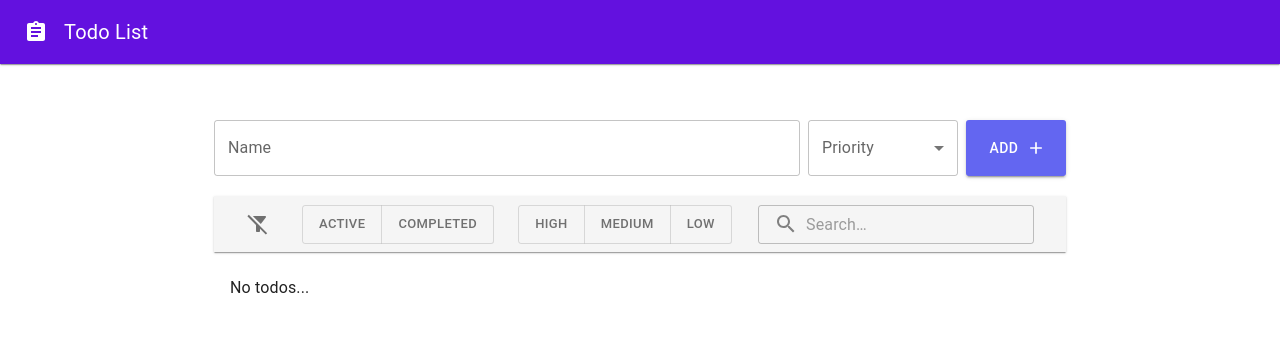
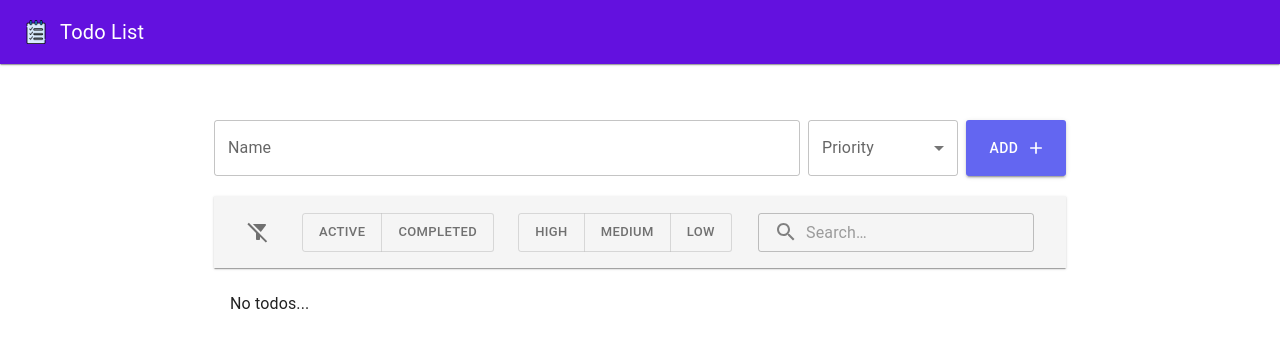
Before and after one commit to Karinkaaa/todo-list, a React (Create React App) app: page / in a window 1280 px wide. Shown: the top 348 px of the page. Built offline with nearby package versions, Linux system fonts and the light colour scheme.

Commit message:
updated icon and added logo

```diff
--- a/src/components/filters/TodoFilters.tsx
+++ b/src/components/filters/TodoFilters.tsx
@@ -20,7 +20,7 @@ export const TodoFilters: React.FC<Props> = ({ filters }) => {
       alignItems="center"
       bgcolor="whitesmoke"
       boxShadow={1}
-      py={1}
+      py={2}
       px={4}
       mb={1}
       sx={(theme) => ({
--- a/src/components/toolbar/TodoHeader.tsx
+++ b/src/components/toolbar/TodoHeader.tsx
@@ -1,18 +1,23 @@
-import { Assignment } from "@mui/icons-material";
-import { Typography } from "@mui/material";
+import { Avatar, Typography } from "@mui/material";
 import React from "react";
+import logo from "../../assets/logo.png";
 
 export const TodoHeader: React.FC = () => {
   return (
     <>
-      <Assignment />
+      <Avatar
+        src={logo}
+        alt="Todo List"
+        variant="rounded"
+        sx={{ width: 24, height: 24 }}
+      />
       <Typography
         component="div"
         sx={(theme) => ({
           display: "flex",
           alignItems: "center",
           flexGrow: 1,
-          ml: 2,
+          ml: 1.5,
           [theme.breakpoints.down("sm")]: { fontSize: "18px" },
           [theme.breakpoints.up("sm")]: { fontSize: "20px" },
         })}
```
Also changed, not shown: src/assets/logo.png (added), 1 other file (tests, documents, lock files or other folders).
